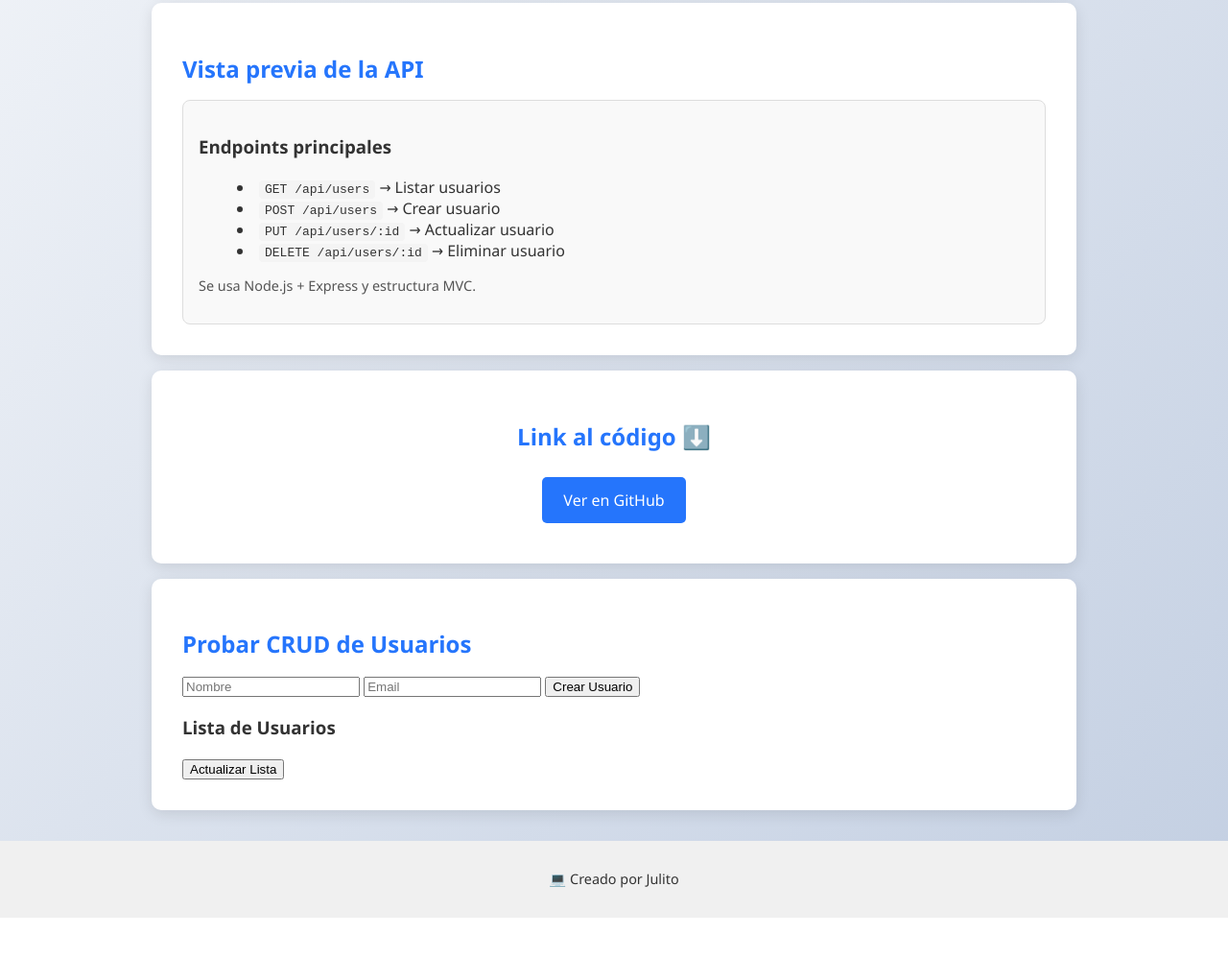
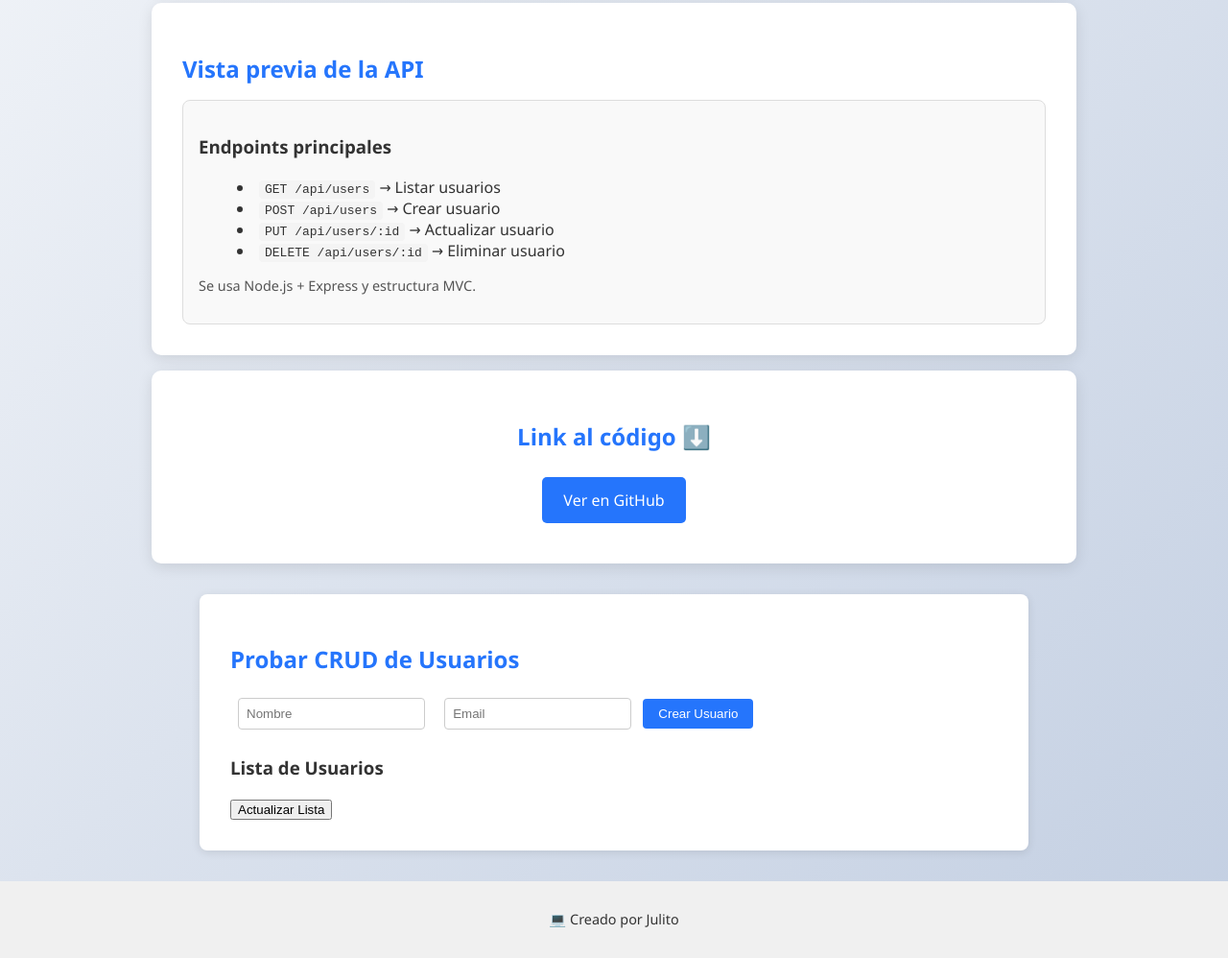
Before and after one commit to jjulito/crud-usuarios, a website: page index.html in a window 1280 px wide. Shown: the part 384-1382 px from the top of the page at 96% size. Before the commit the page ends 1340 px from the top, so only its background shows below. Drawn offline with Linux system fonts and the light colour scheme; no server answers.

Commit message:
Update style.css

```diff
--- a/style.css
+++ b/style.css
@@ -92,3 +92,40 @@ footer {
     from { opacity: 0; transform: translateY(20px); }
     to { opacity: 1; transform: translateY(0); }
 }
+
+.crud-test {
+  padding: 2rem;
+  background: white;
+  border-radius: 8px;
+  margin: 2rem auto;
+  max-width: 800px;
+  box-shadow: 0px 2px 10px rgba(0,0,0,0.1);
+}
+
+.crud-test h2 {
+  color: #2575fc;
+}
+
+.crud-form input {
+  padding: 0.5rem;
+  margin: 0.5rem;
+  border-radius: 4px;
+  border: 1px solid #ccc;
+}
+
+.crud-form button {
+  padding: 0.5rem 1rem;
+  background: #2575fc;
+  color: white;
+  border: none;
+  border-radius: 4px;
+  cursor: pointer;
+}
+
+.crud-form button:hover {
+  background: #0053ba;
+}
+
+.crud-results ul {
+  padding-left: 1rem;
+}
```
